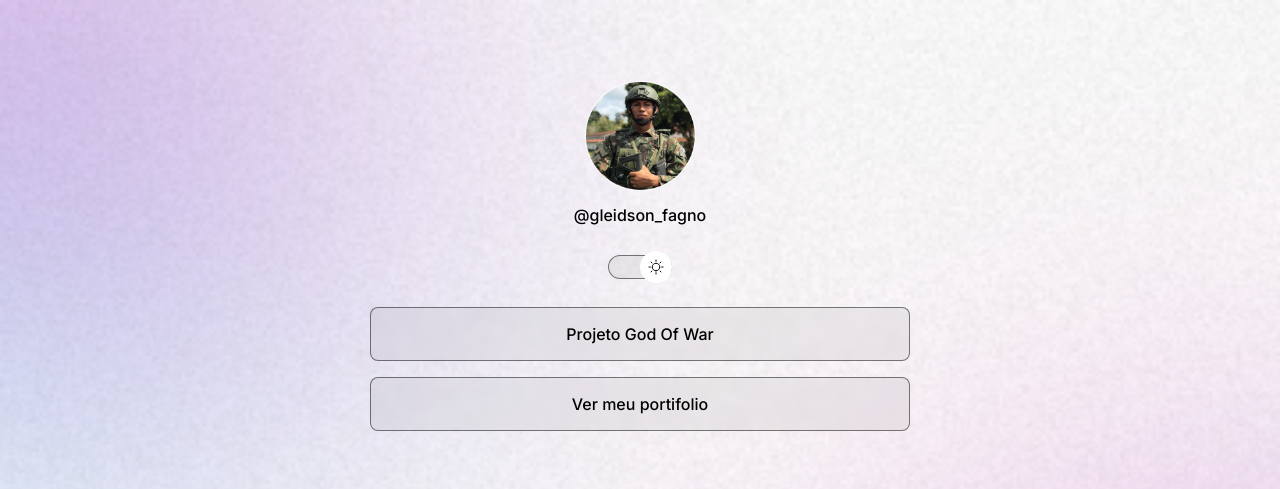
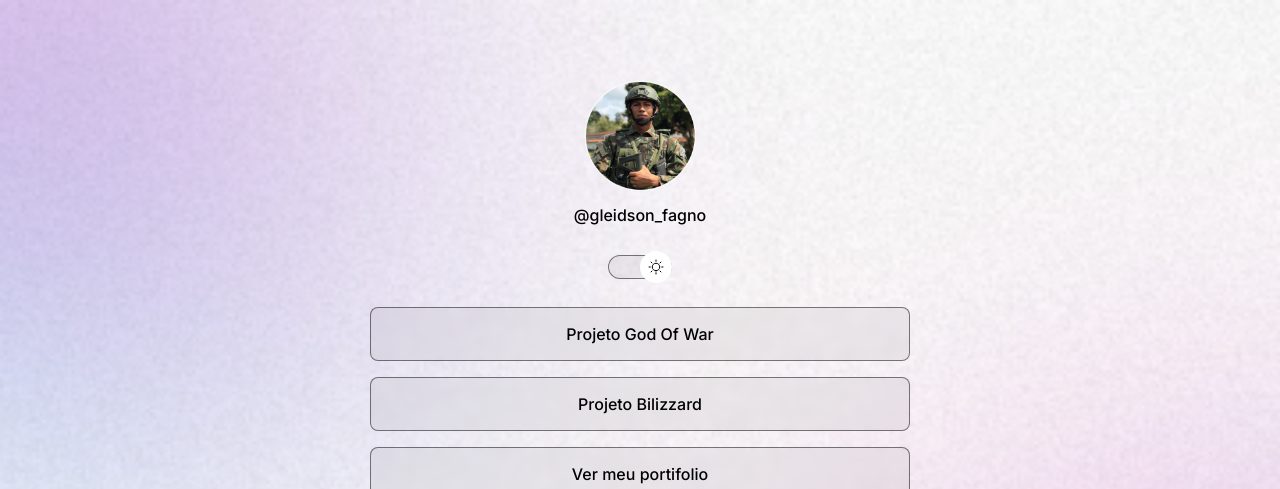
Before and after one commit to gleidsonfagno/DevLinks, a plain HTML site: page index.html in a window 1280 px wide. Shown: the top 489 px of the page. Drawn offline with nearby package versions, Linux system fonts and the light colour scheme.

Commit message:
adicionando link do bilizarde

```diff
--- a/index.html
+++ b/index.html
@@ -24,6 +24,9 @@
       <ul>
         <li>
           <a href="https://gleidsonfagno.github.io/Code-boost/" target="_blank" >Projeto God Of War</a>
+        </li>
+        <li>
+          <a href="https://gleidsonfagno.github.io/Bilizzard/" target="_blank" >Projeto Bilizzard</a>
         </li>
         <li>
           <a href="https://gleidsonfagno.github.io/portifolio/" target="_blank">Ver meu portifolio</a>
```
